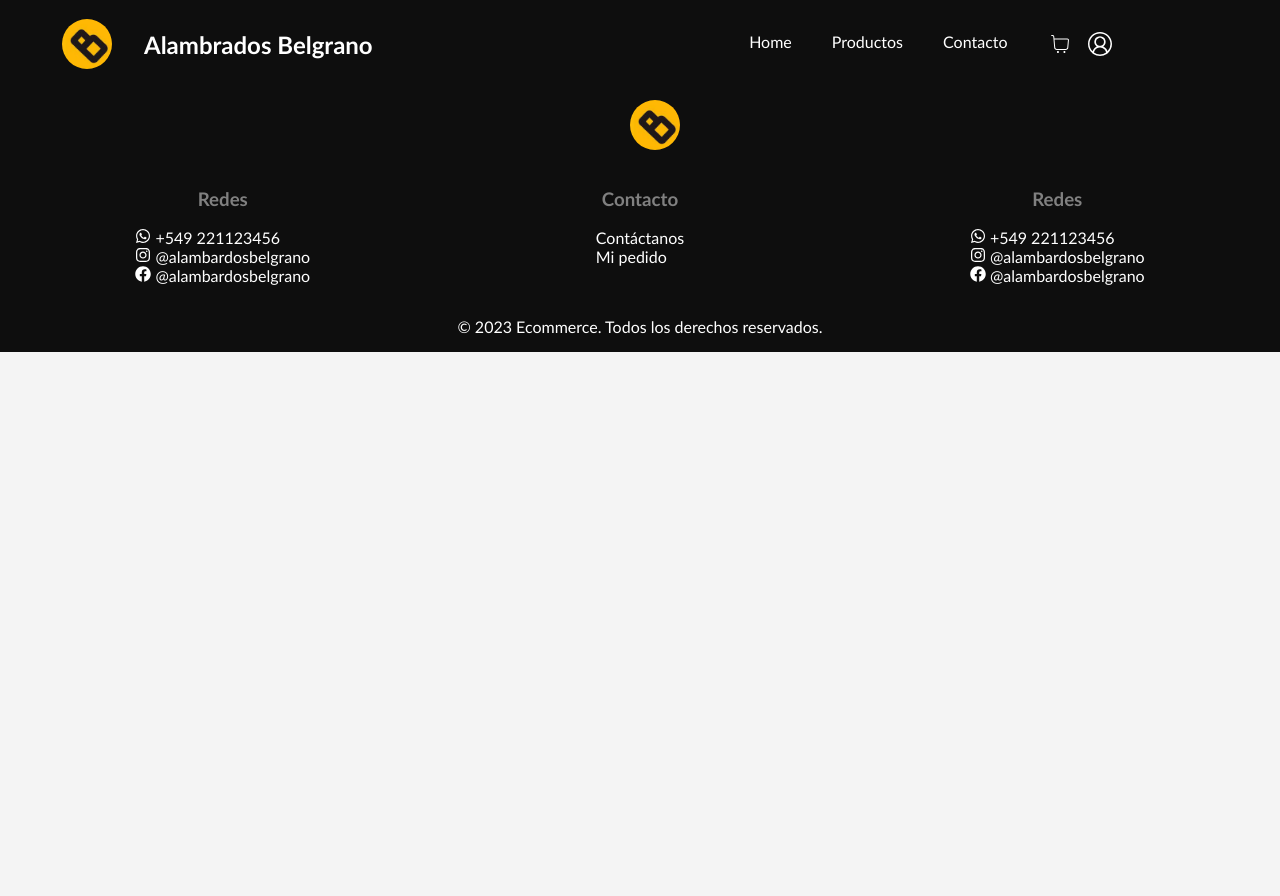
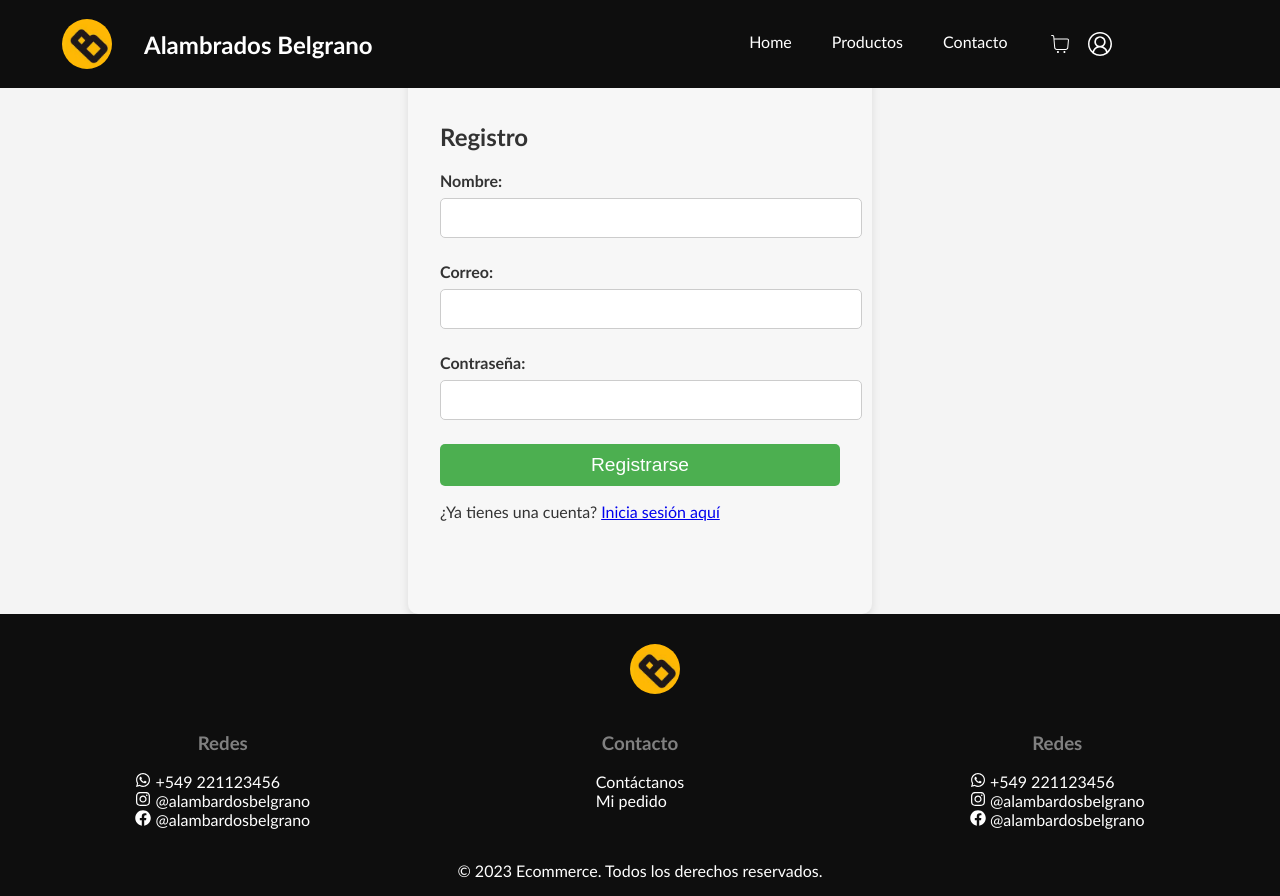
Before and after one commit to faustodesojo/Ecommerce-Backend, a React (Create React App) app in the folder ecommerce-frontend/: page /register in a window 1280 px wide. Before the commit the page ends 800 px from the top, so only its background shows below. Built offline with nearby package versions, Linux system fonts and the light colour scheme.

Commit message:
create login and register

```diff
--- a/ecommerce-frontend/src/pages/contacto/Contacto.css
+++ b/ecommerce-frontend/src/pages/contacto/Contacto.css
@@ -10,7 +10,7 @@ body {
   padding: 100px 20px;
   background-color: #333;
   box-shadow: 0 4px 8px rgba(0, 0, 0, 0.1);
-  color: #f1c40f;
+  color: white;
   min-height: 60vh;
   display: flex;
   justify-content: start;
@@ -20,7 +20,7 @@ body {
 
 .contact-title {
   text-align: center;
-  color: #f1c40f;
+  color: white;
   font-size: 2.5rem;
   margin-bottom: 40px;
 }
@@ -35,7 +35,7 @@ body {
 }
 
 .form-group label {
-  color: #f1c40f;
+  color: white;
   font-weight: bold;
   margin-bottom: 5px;
   display: block;
@@ -45,7 +45,7 @@ body {
 .form-textarea {
   width: 80%;
   padding: 10px;
-  border: 2px solid #f1c40f;
+  border: 2px solid black;
   border-radius: 5px;
   background-color: #fff;
   color: #333;
--- a/ecommerce-frontend/src/pages/contacto/Contacto.tsx
+++ b/ecommerce-frontend/src/pages/contacto/Contacto.tsx
@@ -1,42 +1,59 @@
-import React, { useState } from 'react';
-import './Contacto.css';
+import React, { useState } from "react";
+import "./Contacto.css";
 
 interface FormData {
   name: string;
   email: string;
   message: string;
+  cellphone?: string;
 }
 
 const Contacto: React.FC = () => {
   const [formData, setFormData] = useState<FormData>({
-    name: '',
-    email: '',
-    message: ''
+    name: "",
+    email: "",
+    message: "",
+    cellphone: "",
   });
 
-  const [error, setError] = useState<string>('');
+  const [error, setError] = useState<string>("");
 
-  const handleChange = (e: React.ChangeEvent<HTMLInputElement | HTMLTextAreaElement>) => {
+  const handleChange = (
+    e: React.ChangeEvent<HTMLInputElement | HTMLTextAreaElement>
+  ) => {
     const { name, value } = e.target;
     setFormData({
       ...formData,
-      [name]: value
+      [name]: value,
     });
   };
 
   const validateForm = () => {
-    if (!formData.name || !formData.email || !formData.message) {
-      setError('Por favor, complete todos los campos.');
+    if (
+      !formData.name ||
+      !formData.email ||
+      !formData.message ||
+      !formData.cellphone
+    ) {
+      setError("Por favor, complete todos los campos.");
       return false;
     }
 
     const emailRegex = /\S+@\S+\.\S+/;
     if (!emailRegex.test(formData.email)) {
-      setError('Ingrese un correo válido.');
+      setError("Ingrese un correo válido.");
       return false;
     }
 
-    setError('');
+    const phoneRegex = /^\d{7,15}$/; // Acepta números de 7 a 15 dígitos
+    if (!phoneRegex.test(formData.cellphone || "")) {
+      setError(
+        "Ingrese un número de celular válido (solo números, entre 7 y 15 dígitos)."
+      );
+      return false;
+    }
+
+    setError("");
     return true;
   };
 
@@ -44,9 +61,9 @@ const Contacto: React.FC = () => {
     e.preventDefault();
 
     if (validateForm()) {
-      console.log('Formulario enviado:', formData);
-      alert('Formulario enviado con éxito');
-      setFormData({ name: '', email: '', message: '' });
+      console.log("Formulario enviado:", formData);
+      alert("Formulario enviado con éxito");
+      setFormData({ name: "", email: "", message: "", cellphone: "" });
     }
   };
 
@@ -81,6 +98,19 @@ const Contacto: React.FC = () => {
         </div>
 
         <div className="form-group">
+          <label htmlFor="cellphone">Celular:</label>
+          <input
+            type="number"
+            id="cellphone"
+            name="cellphone"
+            value={formData.cellphone}
+            onChange={handleChange}
+            required
+            className="form-input"
+          />
+        </div>
+
+        <div className="form-group">
           <label htmlFor="message">Mensaje:</label>
           <textarea
             id="message"
@@ -94,7 +124,9 @@ const Contacto: React.FC = () => {
 
         {error && <p className="error-message">{error}</p>}
 
-        <button type="submit" className="submit-button">Enviar</button>
+        <button type="submit" className="submit-button">
+          Enviar
+        </button>
       </form>
     </div>
   );
--- /dev/null
+++ b/ecommerce-frontend/src/pages/error/Error.css
@@ -0,0 +1,36 @@
+.error-container {
+  display: flex;
+  flex-direction: column;
+  align-items: center;
+  justify-content: center;
+  height: 100vh;
+  text-align: center;
+  background-color: #f5f5f5;
+}
+
+.error-code {
+  font-size: 6rem;
+  font-weight: bold;
+  color: #ff6b6b;
+}
+
+.error-message {
+  font-size: 1.5rem;
+  color: #555;
+  margin-bottom: 20px;
+}
+
+.go-back-button {
+  padding: 10px 20px;
+  font-size: 1.2rem;
+  background-color: #ff6b6b;
+  color: white;
+  border: none;
+  border-radius: 5px;
+  cursor: pointer;
+  transition: background-color 0.3s ease;
+}
+
+.go-back-button:hover {
+  background-color: #ff4b4b;
+}
--- /dev/null
+++ b/ecommerce-frontend/src/pages/error/Error.tsx
@@ -0,0 +1,25 @@
+import React from "react";
+import { useNavigate } from "react-router-dom";
+import "./Error.css";
+
+const ErrorPage: React.FC = () => {
+  const navigate = useNavigate();
+
+  const handleGoBack = () => {
+    navigate("/");
+  };
+
+  return (
+    <div className="error-container">
+      <h1 className="error-code">404</h1>
+      <p className="error-message">
+        Oops, la página que estás buscando no existe.
+      </p>
+      <button className="go-back-button" onClick={handleGoBack}>
+        Volver a la página principal
+      </button>
+    </div>
+  );
+};
+
+export default ErrorPage;
--- /dev/null
+++ b/ecommerce-frontend/src/pages/login/AuthPage.css
@@ -0,0 +1,54 @@
+.auth-container {
+  max-width: 400px;
+  margin: 0 auto;
+  padding: 2rem;
+  background-color: #f7f7f7;
+  border-radius: 10px;
+  box-shadow: 0 4px 8px rgba(0, 0, 0, 0.1);
+  min-height: 60vh;
+}
+
+.auth-form {
+  display: flex;
+  flex-direction: column;
+}
+
+.form-group {
+  margin-bottom: 1.5rem;
+}
+
+.form-group label {
+  margin-bottom: 0.5rem;
+  display: block;
+  font-size: 1rem;
+  color: #333;
+}
+
+.form-input {
+  width: 100%;
+  padding: 10px;
+  border: 1px solid #ccc;
+  border-radius: 5px;
+  font-size: 1rem;
+}
+
+.auth-button {
+  padding: 10px 20px;
+  font-size: 1.2rem;
+  background-color: #4caf50;
+  color: white;
+  border: none;
+  border-radius: 5px;
+  cursor: pointer;
+  transition: background-color 0.3s ease;
+}
+
+.auth-button:hover {
+  background-color: #45a049;
+}
+
+.error-message {
+  color: red;
+  font-size: 0.9rem;
+  margin-bottom: 1rem;
+}
--- /dev/null
+++ b/ecommerce-frontend/src/pages/login/Login.tsx
@@ -0,0 +1,78 @@
+import React, { useState } from "react";
+import { Link } from "react-router-dom";
+import "./AuthPage.css";
+
+const Login: React.FC = () => {
+  const [formData, setFormData] = useState({ email: "", password: "" });
+  const [error, setError] = useState<string>("");
+
+  const handleChange = (e: React.ChangeEvent<HTMLInputElement>) => {
+    const { name, value } = e.target;
+    setFormData({ ...formData, [name]: value });
+  };
+
+  const validateForm = () => {
+    if (!formData.email || !formData.password) {
+      setError("Por favor, complete todos los campos.");
+      return false;
+    }
+
+    const emailRegex = /\S+@\S+\.\S+/;
+    if (!emailRegex.test(formData.email)) {
+      setError("Ingrese un correo válido.");
+      return false;
+    }
+
+    setError("");
+    return true;
+  };
+
+  const handleSubmit = (e: React.FormEvent<HTMLFormElement>) => {
+    e.preventDefault();
+    if (validateForm()) {
+      console.log("Login exitoso:", formData);
+    }
+  };
+
+  return (
+    <div className="auth-container">
+      <h2>Iniciar Sesión</h2>
+      <form onSubmit={handleSubmit} className="auth-form">
+        <div className="form-group">
+          <label htmlFor="email">Correo:</label>
+          <input
+            type="text"
+            id="email"
+            name="email"
+            value={formData.email}
+            onChange={handleChange}
+            className="form-input"
+          />
+        </div>
+
+        <div className="form-group">
+          <label htmlFor="password">Contraseña:</label>
+          <input
+            type="password"
+            id="password"
+            name="password"
+            value={formData.password}
+            onChange={handleChange}
+            className="form-input"
+          />
+        </div>
+
+        {error && <p className="error-message">{error}</p>}
+
+        <button type="submit" className="auth-button">
+          Iniciar Sesión
+        </button>
+      </form>
+      <p className="auth-register">
+        ¿No tienes una cuenta? <Link to="/register">Regístrate aquí</Link>
+      </p>{" "}
+    </div>
+  );
+};
+
+export default Login;
--- /dev/null
+++ b/ecommerce-frontend/src/pages/login/Register.tsx
@@ -0,0 +1,94 @@
+import React, { useState } from "react";
+import { Link } from "react-router-dom";
+import "./AuthPage.css";
+
+const Register: React.FC = () => {
+  const [formData, setFormData] = useState({
+    name: "",
+    email: "",
+    password: "",
+  });
+  const [error, setError] = useState<string>("");
+
+  const handleChange = (e: React.ChangeEvent<HTMLInputElement>) => {
+    const { name, value } = e.target;
+    setFormData({ ...formData, [name]: value });
+  };
+
+  const validateForm = () => {
+    if (!formData.name || !formData.email || !formData.password) {
+      setError("Por favor, complete todos los campos.");
+      return false;
+    }
+
+    const emailRegex = /\S+@\S+\.\S+/;
+    if (!emailRegex.test(formData.email)) {
+      setError("Ingrese un correo válido.");
+      return false;
+    }
+
+    setError("");
+    return true;
+  };
+
+  const handleSubmit = (e: React.FormEvent<HTMLFormElement>) => {
+    e.preventDefault();
+    if (validateForm()) {
+      console.log("Registro exitoso:", formData);
+    }
+  };
+
+  return (
+    <div className="auth-container">
+      <h2>Registro</h2>
+      <form onSubmit={handleSubmit} className="auth-form">
+        <div className="form-group">
+          <label htmlFor="name">Nombre:</label>
+          <input
+            type="text"
+            id="name"
+            name="name"
+            value={formData.name}
+            onChange={handleChange}
+            className="form-input"
+          />
+        </div>
+
+        <div className="form-group">
+          <label htmlFor="email">Correo:</label>
+          <input
+            type="text"
+            id="email"
+            name="email"
+            value={formData.email}
+            onChange={handleChange}
+            className="form-input"
+          />
+        </div>
+
+        <div className="form-group">
+          <label htmlFor="password">Contraseña:</label>
+          <input
+            type="password"
+            id="password"
+            name="password"
+            value={formData.password}
+            onChange={handleChange}
+            className="form-input"
+          />
+        </div>
+
+        {error && <p className="error-message">{error}</p>}
+
+        <button type="submit" className="auth-button">
+          Registrarse
+        </button>
+      </form>
+      <p className="auth-login">
+        ¿Ya tienes una cuenta? <Link to="/login">Inicia sesión aquí</Link>
+      </p>{" "}
+    </div>
+  );
+};
+
+export default Register;
--- a/ecommerce-frontend/src/routes/routes.tsx
+++ b/ecommerce-frontend/src/routes/routes.tsx
@@ -1,10 +1,12 @@
-import React from 'react';
-import { Routes, Route } from 'react-router-dom';
-import Home from '../pages/home/Home';
-import Productos from '../pages/product/Productos';
-import Contacto from '../pages/contacto/Contacto';
-import Cart from '../pages/cart/Cart';
-
+import React from "react";
+import { Routes, Route } from "react-router-dom";
+import Home from "../pages/home/Home";
+import Productos from "../pages/product/Productos";
+import Contacto from "../pages/contacto/Contacto";
+import Cart from "../pages/cart/Cart";
+import ErrorPage from "../pages/error/Error";
+import Login from "../pages/login/Login";
+import Register from "../pages/login/Register";
 
 const AppRoutes: React.FC = () => {
   return (
@@ -12,7 +14,10 @@ const AppRoutes: React.FC = () => {
       <Route path="/" element={<Home />} />
       <Route path="/productos/" element={<Productos />} />
       <Route path="/contacto" element={<Contacto />} />
-      <Route path="/cart" element={<Cart/>} />
+      <Route path="/cart" element={<Cart />} />
+      <Route path="*" element={<ErrorPage />} />
+      <Route path="/login" element={<Login />} />
+      <Route path="/register" element={<Register />} />
     </Routes>
   );
 };
```
